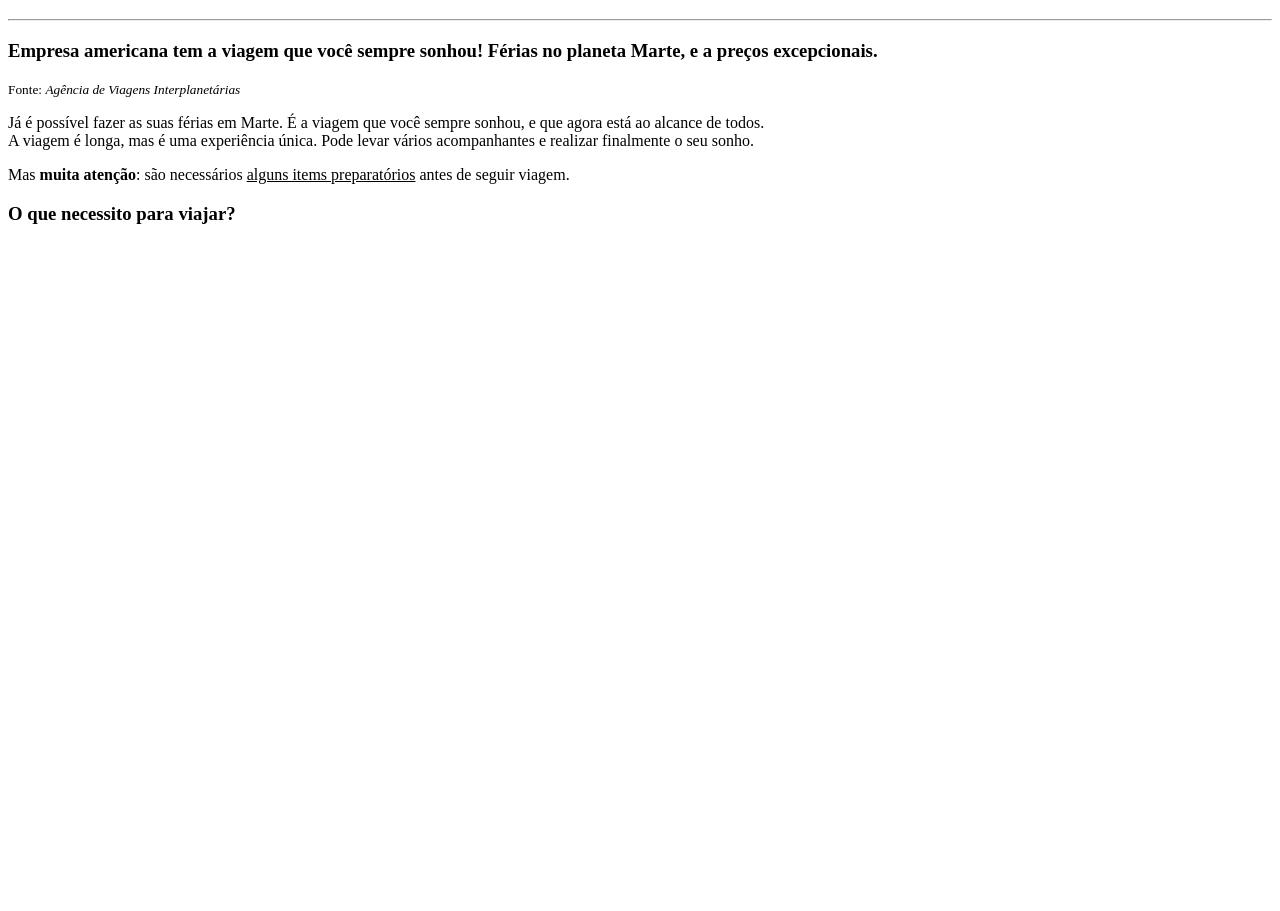
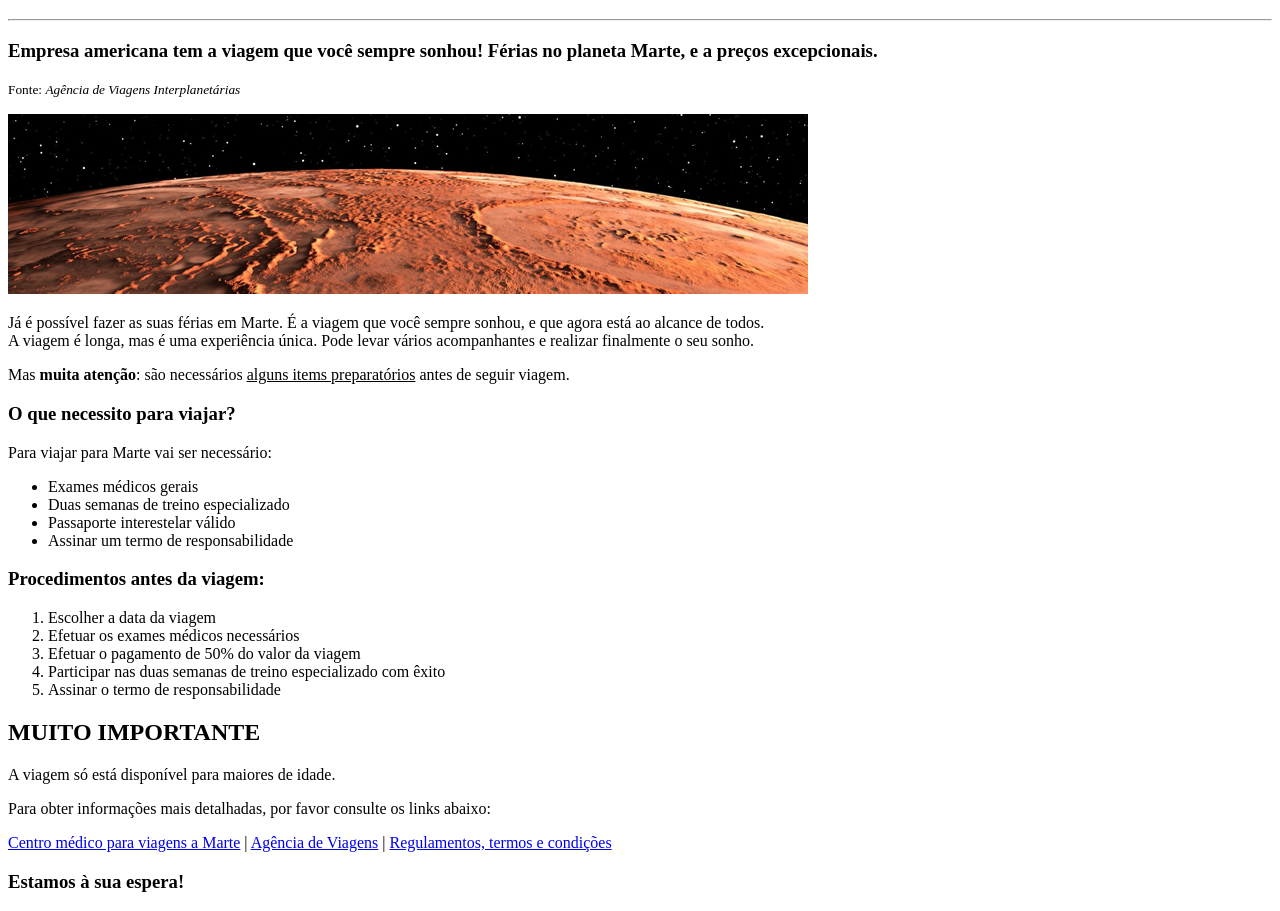
Before and after one commit to FABIO-ADS/estudo_web, a plain HTML site: page 003/noticia.html in a window 1280 px wide. Shown: the part 61-972 px from the top of the page. Before the commit the page ends 800 px from the top, so only its background shows below. Drawn offline with Linux system fonts and the light colour scheme.

Commit message:
Página notícia - p2

```diff
--- a/003/noticia.html
+++ b/003/noticia.html
@@ -15,6 +15,7 @@
         </p>
 
         <!-- imagem -->
+        <img src="planet_mars.jpg" >
 
         <p>
             Já é possível fazer as suas férias em Marte. É a viagem que você sempre sonhou, e que agora está ao alcance de todos.<br>
@@ -24,6 +25,38 @@
 
         <h3>O que necessito para viajar?</h3>
 
+        <p>Para viajar para Marte vai ser necessário:</p>
+
+        <!-- Lista desordenada -->
+        <ul>
+            <li>Exames médicos gerais</li>
+            <li>Duas semanas de treino especializado</li>
+            <li>Passaporte interestelar válido</li>
+            <li>Assinar um termo de responsabilidade</li>
+        </ul>
+
+        <h3>Procedimentos antes da viagem:</h3>
+
+        <!-- Lista ordenada -->
+        <ol>
+            <li>Escolher a data da viagem</li>
+            <li>Efetuar os exames médicos necessários</li>
+            <li>Efetuar o pagamento de 50% do valor da viagem</li>
+            <li>Participar nas duas semanas de treino especializado com êxito</li>
+            <li>Assinar o termo de responsabilidade</li>
+        </ol>
+
+        <h2>MUITO IMPORTANTE</h2>
+        <p>A viagem só está disponível para maiores de idade.</p>
+        <p>Para obter informações mais detalhadas, por favor consulte os links abaixo:</p>
+
+        <!-- Links -->
+        <a href="#">Centro médico para viagens a Marte</a> |
+        <a href="#">Agência de Viagens</a> |
+        <a href="#">Regulamentos, termos e condições</a>
+
+        <h3>Estamos à sua espera!</h3>
+
     </body>
 
 </html>
```
